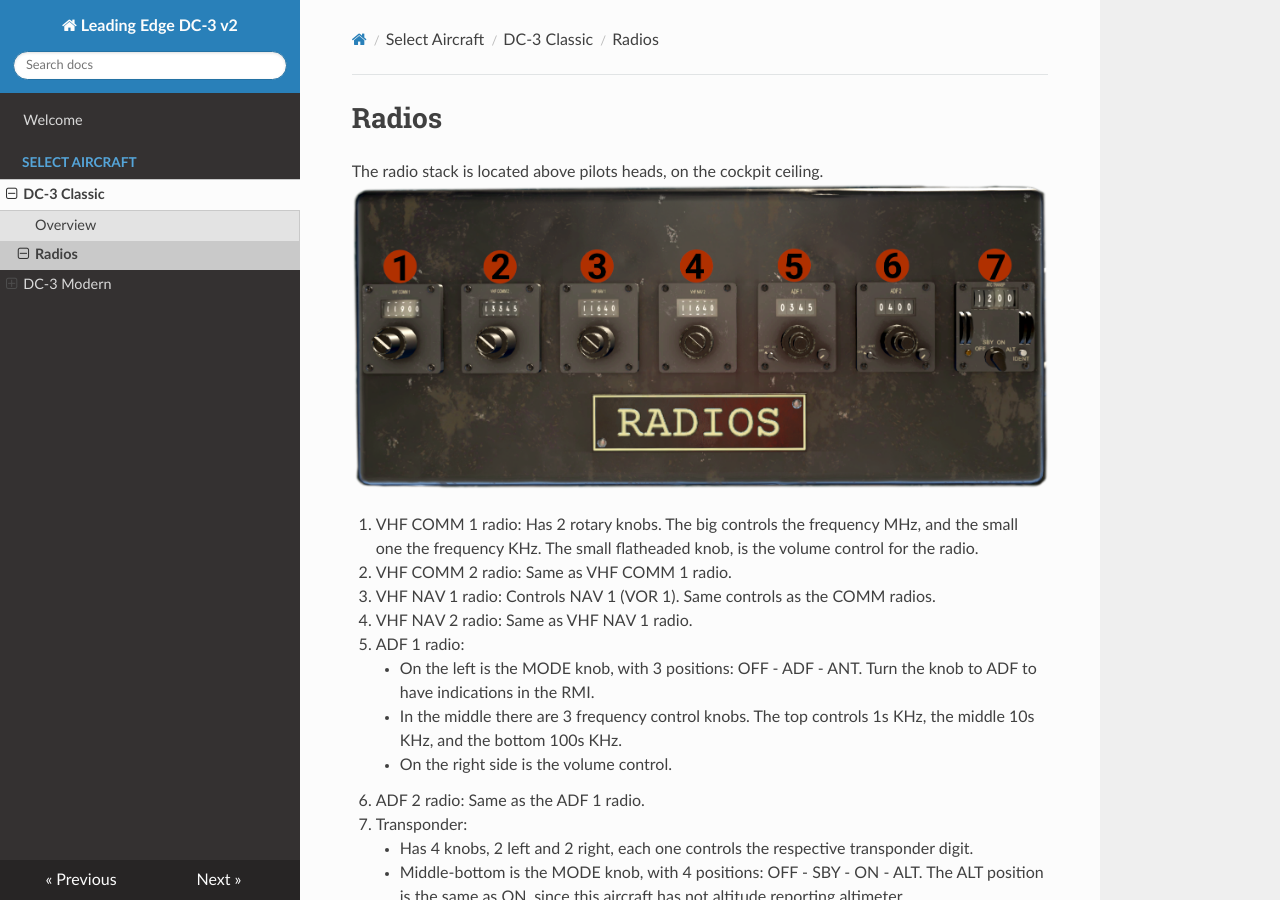
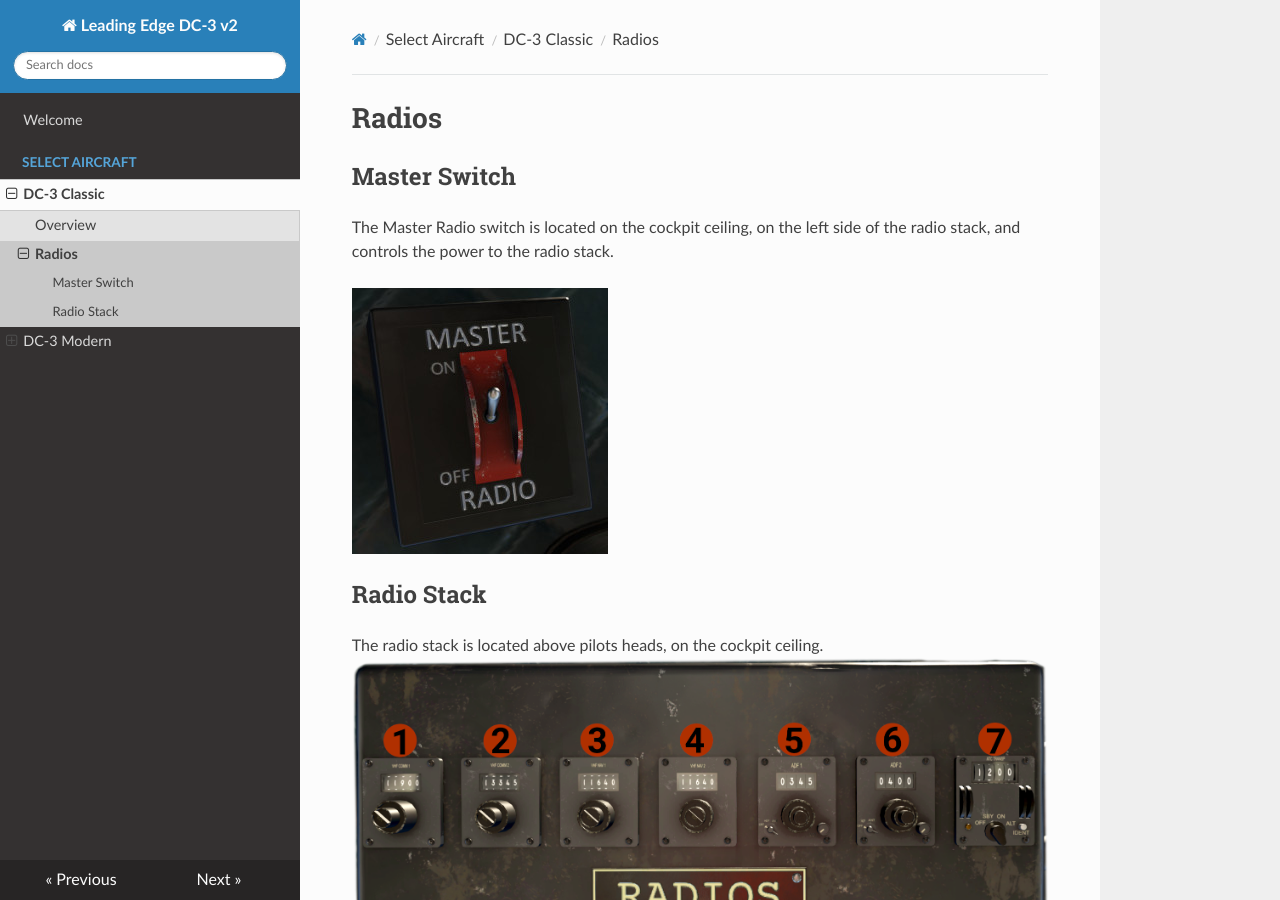
Before and after one commit to airfightergr/les_dc3_docs, an MkDocs documentation site: the page built from docs/docs/classic/radios.md, in a window 1280 px wide and 900 px high. Built offline with MkDocs 1.6.1, drawn with Linux system fonts in a browser that asks for light colours; nearby versions of some CDN libraries.

Commit message:
master radio

```diff
--- a/docs/docs/classic/radios.md
+++ b/docs/docs/classic/radios.md
@@ -1,4 +1,11 @@
 # Radios
+
+## Master Switch
+The Master Radio switch is located on the cockpit ceiling, on the left side of the radio stack, and controls the power to the radio stack.
+
+![image](master_radio.jpg)
+
+## Radio Stack
 The radio stack is located above pilots heads, on the cockpit ceiling.
 ![image](radio_stack.png)
 
```
Also changed, not shown: docs/docs/classic/master_radio.jpg (added).
